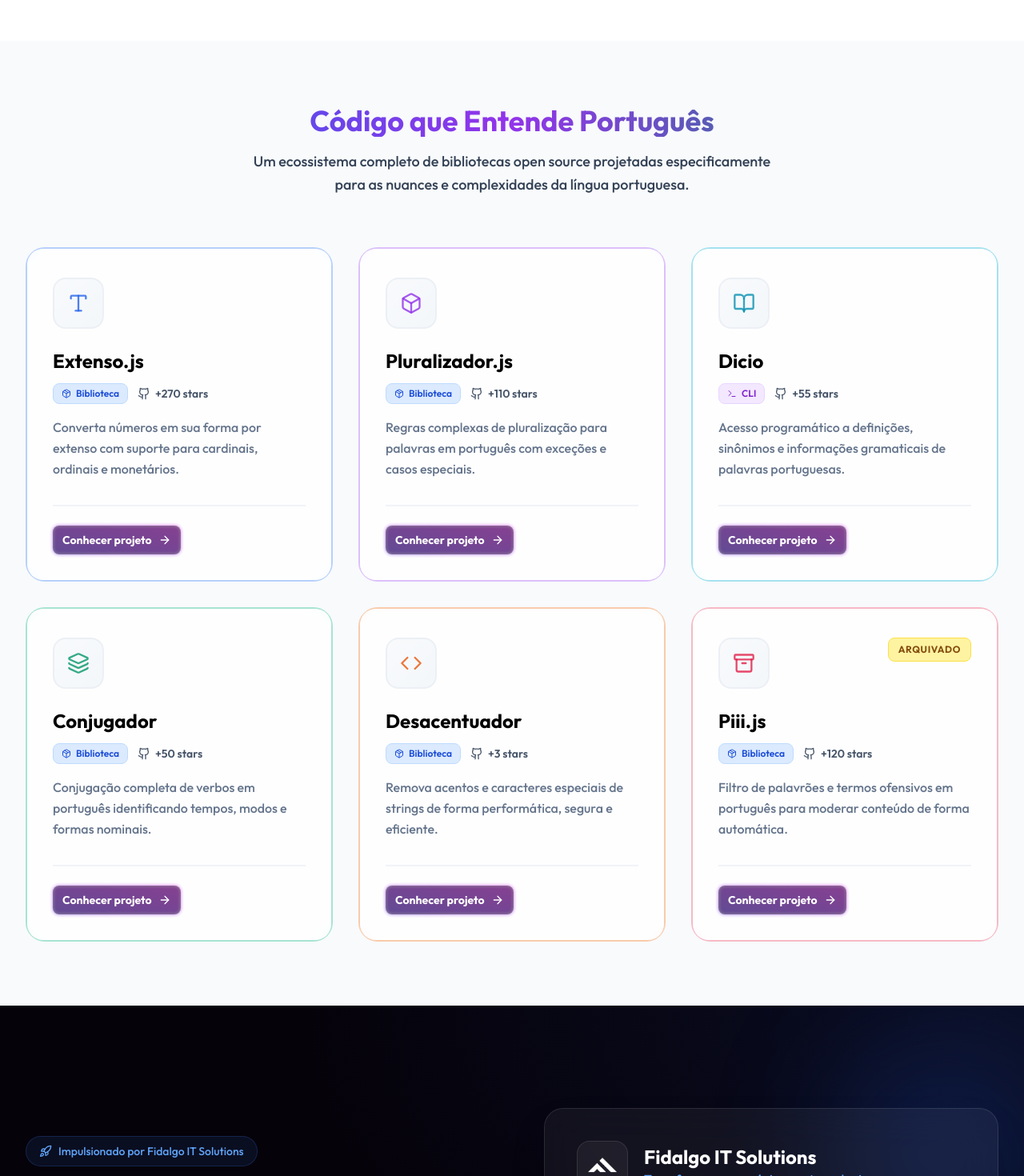
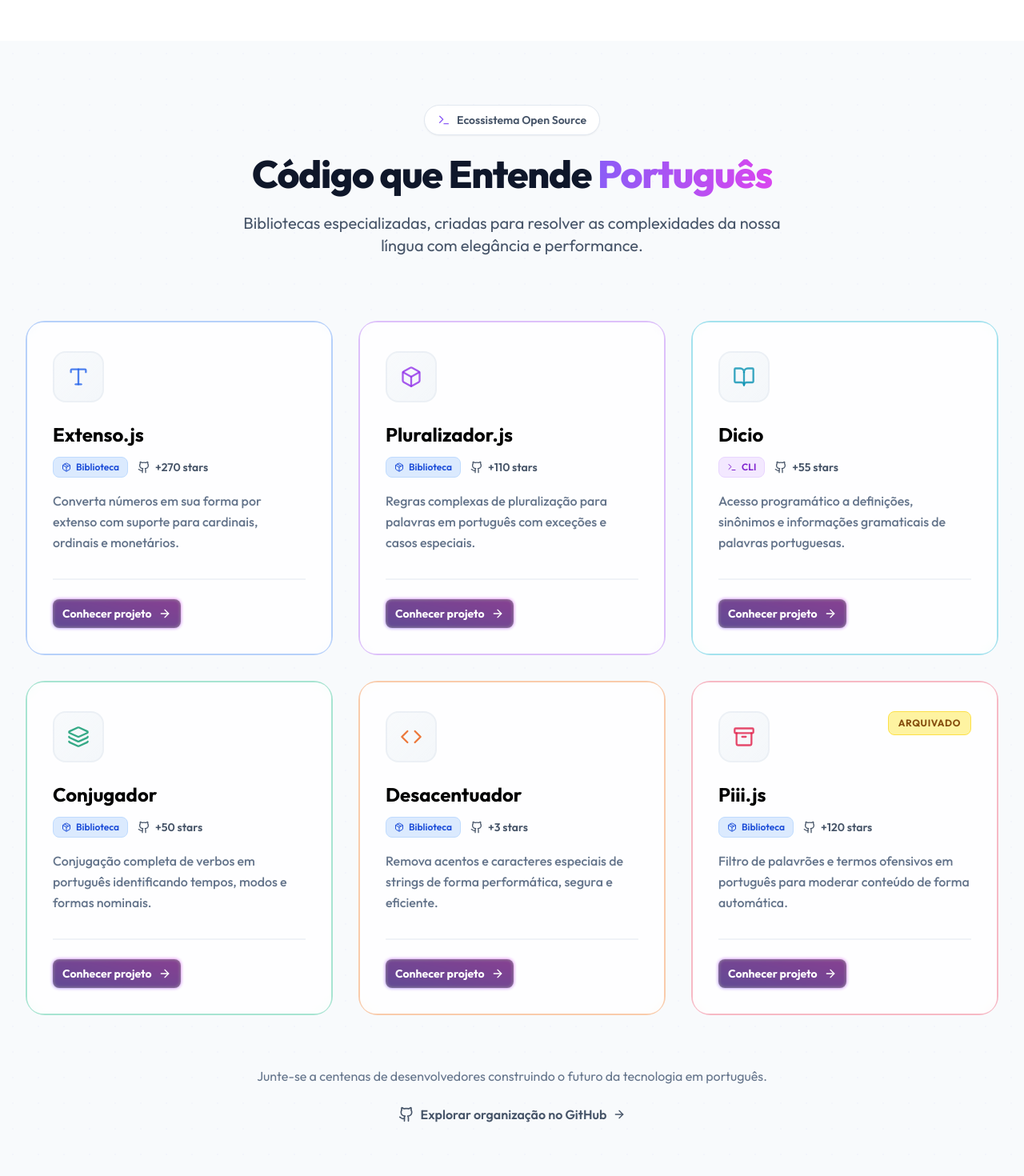
Before and after one commit to lusofonia/lusofonia-website, a React (Vite) app: page / in a window 1280 px wide. Shown: the part 1700-3170 px from the top of the page at 80% size. Built offline with nearby package versions, Linux system fonts and the light colour scheme.

Commit message:
Enhance LibraryShowcase with new design elements

```diff
--- a/src/components/LibraryShowcase.jsx
+++ b/src/components/LibraryShowcase.jsx
@@ -1,5 +1,6 @@
 import React from 'react';
 import LibraryCard from './LibraryCard';
+import { Terminal, Github, ArrowRight } from 'lucide-react';
 
 const libraries = [
     {
@@ -67,13 +68,25 @@ const libraries = [
 const LibraryShowcase = () => {
     return (
         <section id="libraries" className="py-20 bg-slate-50 relative">
-            <div className="max-w-7xl mx-auto px-4 sm:px-6 lg:px-8">
-                <div className="text-center mb-16">
-                    <h2 className="text-3xl md:text-4xl font-bold mb-4 bg-gradient-to-r from-blue-600 via-purple-600 to-emerald-600 bg-clip-text text-transparent">
-                        Código que Entende Português
+            {/* Decorative Background */}
+            <div className="absolute inset-0 opacity-[0.03]" style={{
+                backgroundImage: `radial-gradient(#4f46e5 1px, transparent 1px)`,
+                backgroundSize: '32px 32px'
+            }}></div>
+
+            <div className="max-w-7xl mx-auto px-4 sm:px-6 lg:px-8 relative z-10">
+                <div className="text-center mb-20">
+                    <div className="inline-flex items-center gap-2 mb-6 px-4 py-2 rounded-full bg-white border border-slate-200 shadow-sm text-slate-600 text-sm font-semibold">
+                        <Terminal className="w-4 h-4 text-lusofonia-primary" />
+                        <span>Ecossistema Open Source</span>
+                    </div>
+
+                    <h2 className="text-4xl md:text-5xl font-extrabold mb-6 text-slate-900 tracking-tight">
+                        Código que Entende <span className="text-transparent bg-clip-text bg-gradient-to-r from-lusofonia-primary to-lusofonia-secondary">Português</span>
                     </h2>
-                    <p className="text-slate-700 max-w-2xl mx-auto font-medium text-lg leading-relaxed">
-                        Um ecossistema completo de bibliotecas open source projetadas especificamente para as nuances e complexidades da língua portuguesa.
+
+                    <p className="text-slate-600 max-w-2xl mx-auto text-lg md:text-xl leading-relaxed">
+                        Bibliotecas especializadas, criadas para resolver as complexidades da nossa língua com elegância e performance.
                     </p>
                 </div>
 
@@ -82,6 +95,22 @@ const LibraryShowcase = () => {
                         <LibraryCard key={lib.name} {...lib} index={index} />
                     ))}
                 </div>
+
+                <div className="mt-16 text-center">
+                    <p className="text-slate-500 mb-6">
+                        Junte-se a centenas de desenvolvedores construindo o futuro da tecnologia em português.
+                    </p>
+                    <a
+                        href="https://github.com/lusofonia"
+                        target="_blank"
+                        rel="noopener noreferrer"
+                        className="inline-flex items-center gap-2 text-slate-600 hover:text-lusofonia-primary font-semibold transition-colors"
+                    >
+                        <Github className="w-5 h-5" />
+                        Explorar organização no GitHub
+                        <ArrowRight className="w-4 h-4" />
+                    </a>
+                </div>
             </div>
         </section>
     );
```
